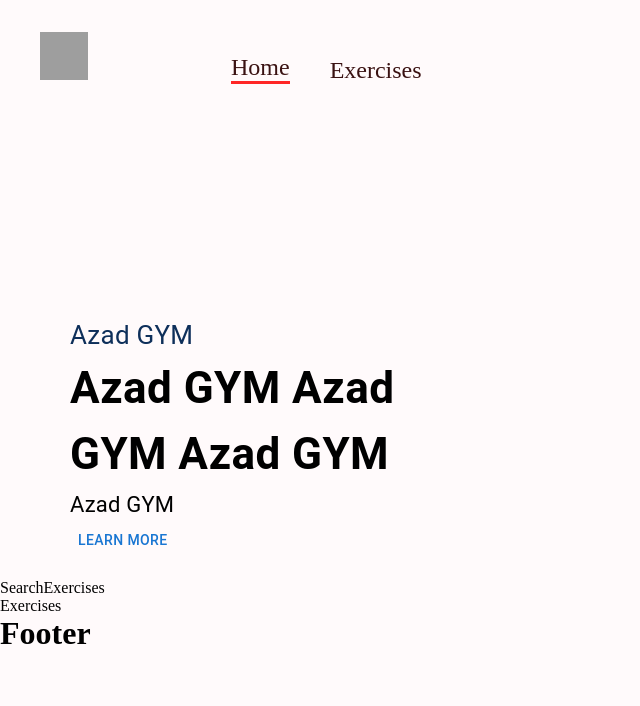
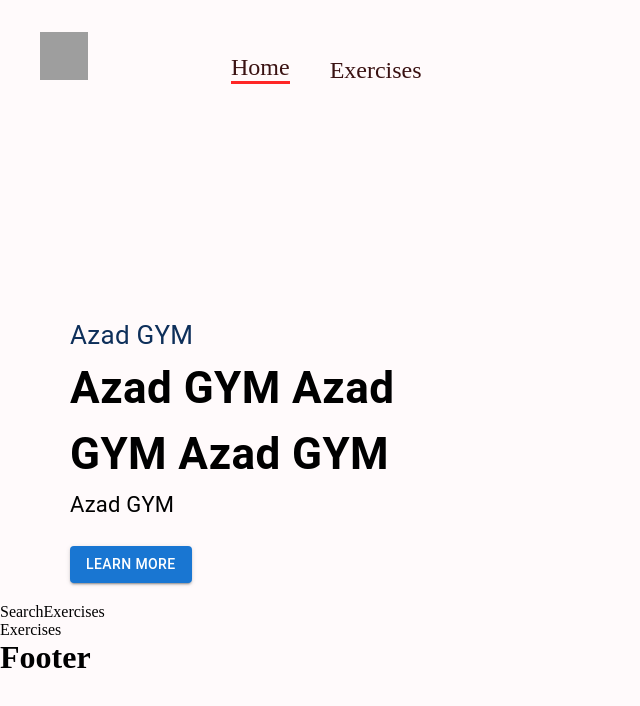
Before and after one commit to mrazadtamal/Azad-Gym, a React (Create React App) app: page / in a window 1280 px wide. Shown: the top 706 px of the page, without its empty margins (0-640 px from the left). Built offline with nearby package versions, Linux system fonts and the light colour scheme; grey boxes are pictures that could not be loaded.

Commit message:
HeroBanner  done

```diff
--- a/src/components/HeroBanner.jsx
+++ b/src/components/HeroBanner.jsx
@@ -18,10 +18,12 @@ const HeroBanner = () => {
       >
         Azad GYM Azad <br /> GYM Azad GYM
       </Typography>
-      <Typography lineHeight="35px" fontSize="22px">
+      <Typography lineHeight="35px" mb={3} fontSize="22px">
         Azad GYM
       </Typography>
-      <Button>Learn More</Button>
+      <Button href="#exercises" variant="contained">
+        Learn More
+      </Button>
     </Box>
   );
 };
```
